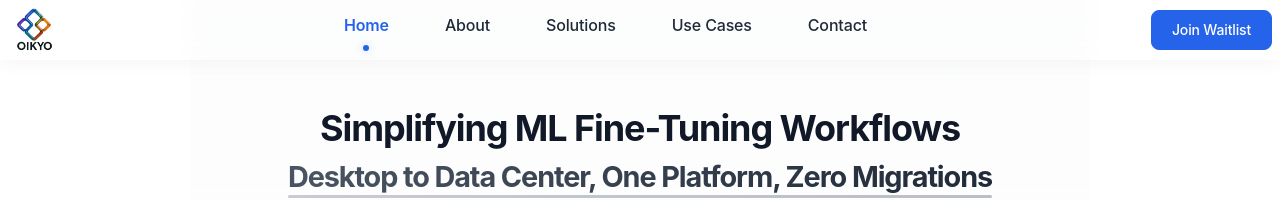
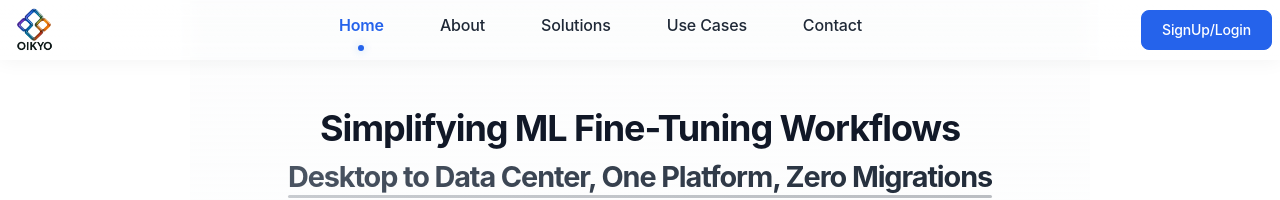
Before and after one commit to oikyoai/oikyo.ai, a Jekyll site: the page built from index.md, in a window 1280 px wide. Shown: the top 200 px of the page. Built offline with Jekyll 4.4.1, drawn with Linux system fonts in a browser that asks for light colours.

Commit message:
Update button text to SignUp/Login

```diff
--- a/_includes/header.html
+++ b/_includes/header.html
@@ -19,7 +19,7 @@
     </ul>
 
     <div class="navbar-actions">
-      <a href="https://console.oikyo.ai" class="cta-button">Join Waitlist</a>
+      <a href="https://console.oikyo.ai" class="cta-button">SignUp/Login</a>
 
       <button class="mobile-menu-toggle" id="mobile-menu-toggle" aria-label="Toggle navigation menu" aria-expanded="false" aria-controls="mobile-menu">
         <div class="hamburger">
@@ -44,7 +44,7 @@
     </ul>
 
     <div class="mobile-cta">
-      <a href="https://console.oikyo.ai" class="cta-button">Join Waitlist</a>
+      <a href="https://console.oikyo.ai" class="cta-button">SignUp/Login</a>
     </div>
   </div>
 </header>
```
